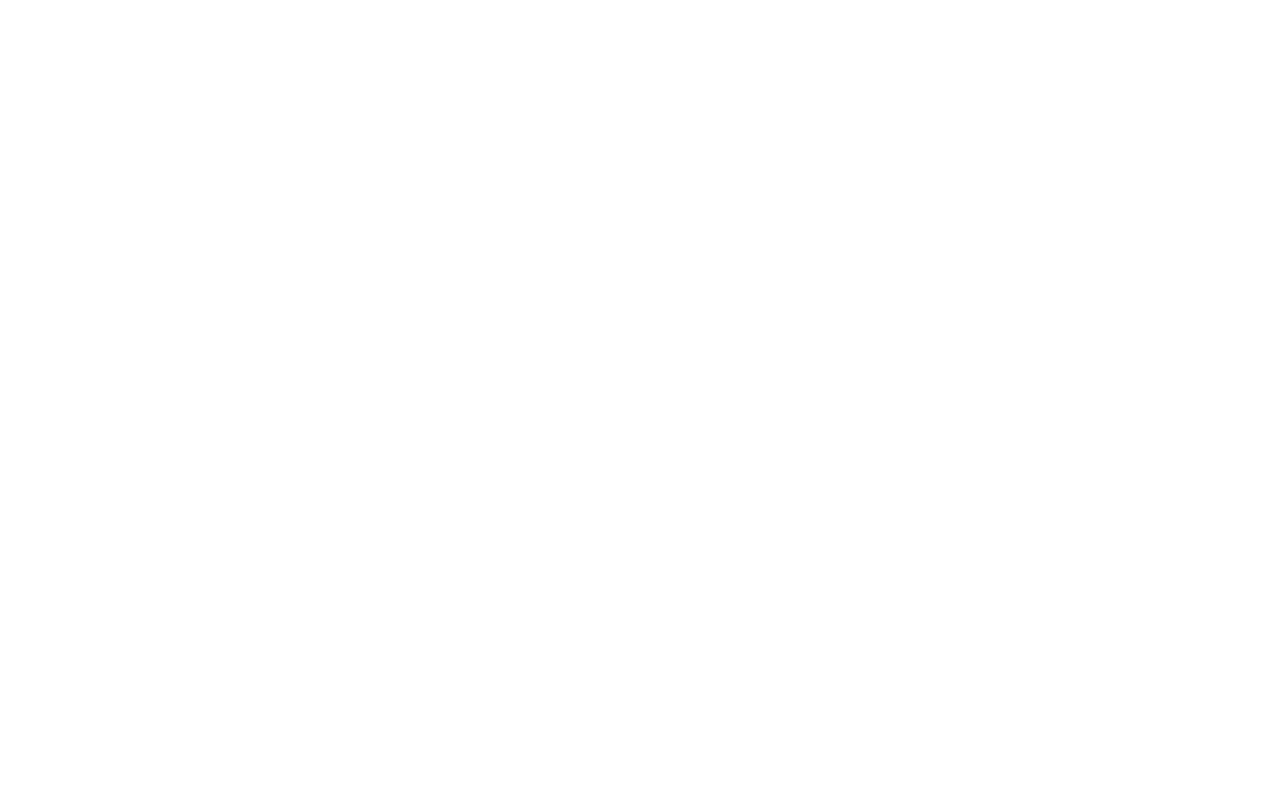
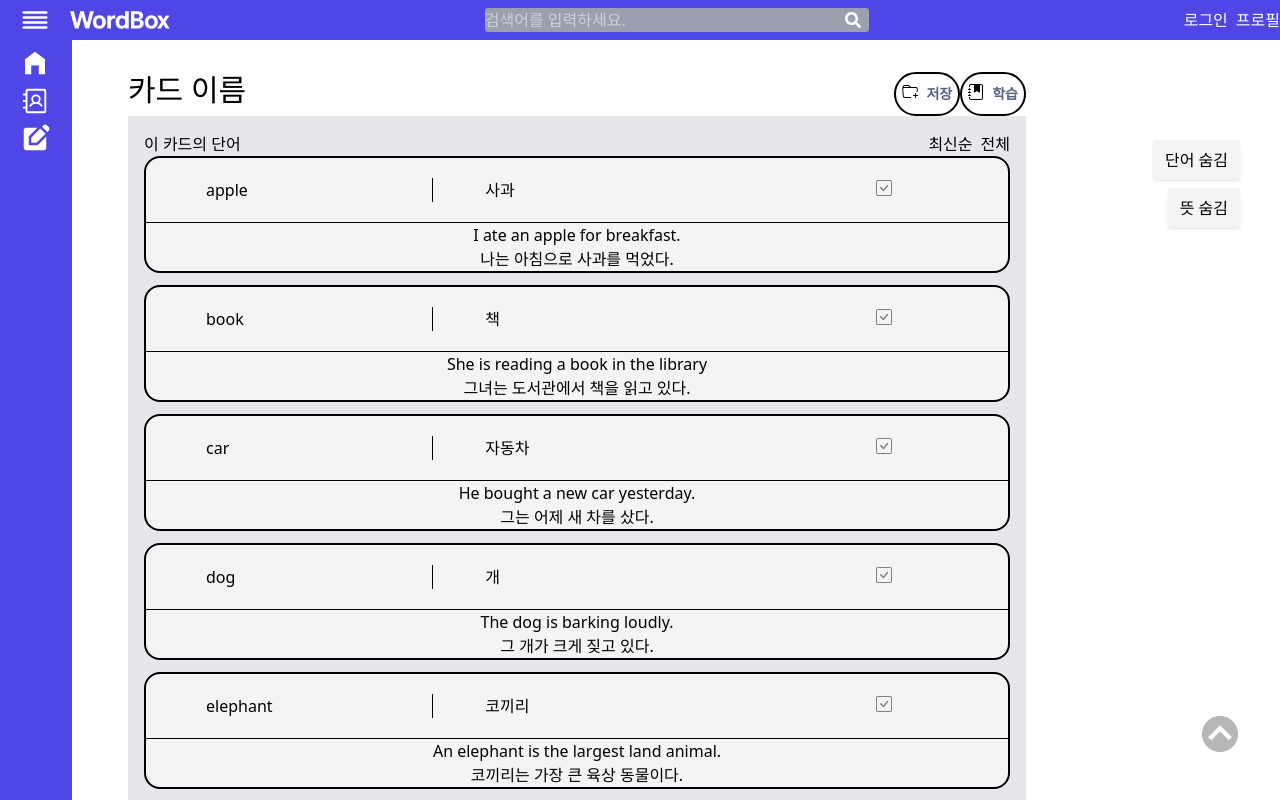
Before and after one commit to DongYeopMe/wordbox, a React (Vite) app in the folder frontend/: page /card in a window 1280 px wide. Before the commit this address had no page. Built offline with nearby package versions, Linux system fonts and the light colour scheme.

Commit message:
cardPage Wireframe 및 voca stubdata column 추가 및 스크롤 탑 버튼 수정

```diff
--- a/frontend/src/App.jsx
+++ b/frontend/src/App.jsx
@@ -2,13 +2,13 @@
 import "./App.css";
 import { BrowserRouter, Routes, Route } from "react-router-dom";
 import Login from "./pages/LoginPage.jsx";
-import Card from "./pages/Card.jsx";
 import Quiz from "./pages/QuizPage.jsx";
 import WordList from "./pages/WordList.jsx";
 import Layout from "./components/common/Layout.jsx";
 import SignupPage from "./pages/SignupPage.jsx";
 import Home from "./pages/HomePage.jsx";
 import LibraryPage from "./pages/LibraryPage.jsx";
+import CardPage from "./pages/CardPage.jsx";
 
 function App() {
   return (
@@ -20,6 +20,7 @@
         <Route path="/wordlist" element={<WordList />} />
         <Route path="/sign-up" element={<SignupPage />} />
         <Route path="/user/name/library" element={<LibraryPage />} />
+        <Route path="/card" element={<CardPage />} />
       </Routes>
     </BrowserRouter>
   );
--- a/frontend/src/components/common/Layout.jsx
+++ b/frontend/src/components/common/Layout.jsx
@@ -18,7 +18,9 @@
           isSidebarOpen={isSidebarOpen}
           outside={outside}
         />
-        <main className="flex-1 overflow-auto bg-white">{children}</main>
+        <main id="content" className="flex-1 overflow-auto bg-white">
+          {children}
+        </main>
       </div>
     </div>
   );
--- /dev/null
+++ b/frontend/src/components/common/Option.jsx
@@ -0,0 +1,56 @@
+import { useState } from "react";
+import TopButtonImg from "../../image/top-button.png";
+function Option({ optionState, setOptionState }) {
+  const toggleOption = (key) => {
+    setOptionState((prev) => {
+      const newState = {
+        word: false,
+        meaning: false,
+      };
+      if (prev[key]) return newState;
+      newState[key] = true;
+      return newState;
+    });
+  };
+
+  const handleTop = () => {
+    const el = document.getElementById("content");
+    if (el) {
+      el.scrollTo({ top: 0, behavior: "smooth" }); // 1차 시도
+      // el.scrollTop = 0; // ← 이건 마지막 강제 fallback 용
+    }
+  };
+  return (
+    <div className="fixed top-35 right-10 z-50 flex flex-col gap-2 items-end">
+      {/* 상단 오른쪽 옵션 버튼 */}
+      <button
+        onClick={() => toggleOption("word")}
+        className={`px-3 py-2 rounded shadow ${
+          optionState.word ? "bg-blue-300" : "bg-gray-100"
+        }`}
+      >
+        {`${optionState.word ? "단어 보기" : "단어 숨김"}`}
+      </button>
+      <button
+        onClick={() => toggleOption("meaning")}
+        className={`px-3 py-2 rounded shadow ${
+          optionState.meaning ? "bg-blue-300" : "bg-gray-100"
+        }`}
+      >
+        {`${optionState.meaning ? "뜻 보기" : "뜻 숨김"}`}
+      </button>
+
+      {/* 하단 오른쪽 탑버튼 */}
+      <div className="fixed bottom-10 right-10 z-50">
+        <button onClick={handleTop}>
+          <img
+            src={TopButtonImg}
+            alt="탑버튼 아이콘"
+            className="w-[40px] h-[40px] hover:bg-gray-400 rounded-full"
+          />
+        </button>
+      </div>
+    </div>
+  );
+}
+export default Option;
--- a/frontend/src/components/home/ScrollToTop.jsx
+++ b/frontend/src/components/home/ScrollToTop.jsx
@@ -1,28 +1,24 @@
 import TopButtonImg from "../../image/top-button.png";
-import "../../styles/ScrollToTop.css"
-export default function ScrollToTop(){
-    const handleTop = () =>{
+export default function ScrollToTop() {
+  const handleTop = () => {
+    console.log("클릭됨"); // 버튼 눌렀는지 확인용
     window.scrollTo({
       top: 0,
       behavior: "smooth",
     });
   };
 
-
-    return(
+  return (
     <>
-            <div className="top-btn-container">
-                <button
-                className="top-btn"
-                onClick={handleTop} // 버튼 클릭시 함수 호출
-                >
+      <div className="">
+        <button className="" onClick={handleTop}>
           <img
             src={TopButtonImg}
             alt="탑버튼 아이콘"
-                style={{ width: "30px", height: "30px" }}
+            className="w-[40px] h-[40px] hover:bg-gray-400 rounded-full"
           />
         </button>
       </div>
     </>
-    )
+  );
 }
--- /dev/null
+++ b/frontend/src/components/home/WordListComponant.jsx
@@ -0,0 +1,89 @@
+import { useState } from "react";
+import stubData from "../../data/voca";
+
+import { BsCheckSquare } from "react-icons/bs";
+function WordListComponant({ optionState }) {
+  const [ischecked, setIsChecked] = useState(false);
+
+  const studyCheck = (id) => {
+    setIsChecked(!ischecked);
+  };
+  return (
+    <div id="content" className="w-full min-h-screen">
+      <div className="bg-gray-200 p-4 ">
+        <div className="">
+          <nav className="flex justify-between">
+            <div>
+              <h2>이 카드의 단어</h2>
+            </div>
+            <div>
+              <nav className="w-full flex flex-row gap-2">
+                <div>
+                  <button>최신순</button>
+                </div>
+                {/* 전체,암기,미암기 */}
+                <div>
+                  <button>전체</button>
+                </div>
+              </nav>
+            </div>
+          </nav>
+          <div className="flex flex-col gap-3">
+            {stubData.map((word) => (
+              <div key={word.id} className="border-2 bg-gray-100 rounded-2xl">
+                <div className="py-5">
+                  <div className="flex flex-row">
+                    <div
+                      id="word"
+                      className={`flex flex-wrap border-r-1 w-2/6 pl-15 pr-5 ${
+                        optionState.word ? "bg-blue-200" : ""
+                      }`}
+                    >
+                      <span className={optionState.word ? "invisible" : ""}>
+                        {word.word}
+                      </span>
+                    </div>
+                    <div
+                      id="meaning"
+                      className={`flex flex-wrap w-3/6 pl-13 ${
+                        optionState.meaning ? "bg-blue-200" : ""
+                      }`}
+                    >
+                      <span className={optionState.meaning ? "invisible" : ""}>
+                        {word.meaning}
+                      </span>
+                    </div>
+                    <div>
+                      <button
+                        onClick={studyCheck}
+                        className="cursor-pointer pl-3"
+                      >
+                        <BsCheckSquare
+                          color={`${ischecked ? "white" : "gray"}`}
+                          className={`${ischecked ? "bg-amber-400" : ""}`}
+                        />
+                      </button>
+                    </div>
+                  </div>
+                </div>
+                <div
+                  id="example"
+                  className="flex flex-col items-center border-t-1 "
+                >
+                  <span className={optionState.word ? "invisible" : ""}>
+                    {word.example}
+                  </span>
+                  <span className={optionState.meaning ? "invisible" : ""}>
+                    {word.exampleMeaning}
+                  </span>
+                </div>
+              </div>
+            ))}
+          </div>
+        </div>
+        <div id="page"></div>
+      </div>
+    </div>
+  );
+}
+export default WordListComponant;
--- a/frontend/src/data/voca.js
+++ b/frontend/src/data/voca.js
@@ -4,61 +4,77 @@
     word: "apple",
     meaning: "사과",
     example: "I ate an apple for breakfast.",
+    exampleMeaning: "나는 아침으로 사과를 먹었다.",
   },
   {
     id: 2,
     word: "book",
     meaning: "책",
     example: "She is reading a book in the library",
+    exampleMeaning: "그녀는 도서관에서 책을 읽고 있다.",
   },
   {
     id: 3,
     word: "car",
     meaning: "자동차",
     example: "He bought a new car yesterday.",
+    exampleMeaning: "그는 어제 새 차를 샀다.",
   },
-  { id: 4, word: "dog", meaning: "개", example: "The dog is barking loudly." },
+  {
+    id: 4,
+    word: "dog",
+    meaning: "개",
+    example: "The dog is barking loudly.",
+    exampleMeaning: "그 개가 크게 짖고 있다.",
+  },
   {
     id: 5,
     word: "elephant",
     meaning: "코끼리",
     example: "An elephant is the largest land animal.",
+    exampleMeaning: "코끼리는 가장 큰 육상 동물이다.",
   },
   {
     id: 6,
     word: "flower",
     meaning: "꽃",
     example: "She received a flower bouquet as a gift.",
+    exampleMeaning: "그녀는 선물로 꽃다발을 받았다.",
   },
   {
     id: 7,
     word: "house",
     meaning: "집",
     example: "They built a new house in the countryside.",
+    exampleMeaning: "그들은 시골에 새 집을 지었다.",
   },
   {
     id: 8,
     word: "jump",
     meaning: "뛰다",
     example: "The children like to jump on the trampoline.",
+    exampleMeaning: "아이들은 트램펄린에서 뛰는 것을 좋아한다.",
   },
   {
     id: 9,
     word: "kite",
     meaning: "연",
     example: "We flew a kite at the park.",
+    exampleMeaning: "우리는 공원에서 연을 날렸다.",
   },
   {
     id: 10,
     word: "love",
     meaning: "사랑하다",
     example: "I love spending time with my family.",
+    exampleMeaning: "나는 가족과 시간을 보내는 것을 좋아한다.",
   },
   {
     id: 11,
     word: "last",
     meaning: "마지막",
     example: "I love spending time with my family.",
+    exampleMeaning: "나는 가족과 시간을 보내는 것을 좋아한다.",
   },
 ];
 
--- a/frontend/src/pages/CardPage.jsx
+++ b/frontend/src/pages/CardPage.jsx
@@ -1,7 +1,89 @@
-import React from "react";
+import React, { useState } from "react";
+import Layout from "../components/common/Layout";
+import Option from "../components/common/Option";
+import {
+  BsFolderMinus,
+  BsFolderPlus,
+  BsJournal,
+  BsJournalBookmarkFill,
+} from "react-icons/bs";
+import stubData from "../data/voca";
+import WordListComponant from "../components/home/WordListComponant";
+//모달창?
+// 문제 : 주관식 (객관식 추후 추가)
+// 학습 : 단어 카드, 뜻or단어 숨기기
+function CardPage() {
+  const [isStudying, setIsStudying] = useState(false);
+  const [isInMyDirectory, setIsInMyDirectory] = useState(false);
+  const [optionState, setOptionState] = useState({
+    word: false,
+    meaning: false,
+  });
 
-function CardPage(props) {
-  return <div></div>;
+  let Studying;
+  let Adding;
+  if (isStudying) {
+    Studying = (
+      <>
+        <BsJournal />
+        <span className="ml-2 text-sm font-bold text-[#586380]">빼기</span>
+      </>
+    );
+  } else {
+    Studying = (
+      <>
+        <BsJournalBookmarkFill />
+        <span className="ml-2 text-sm font-bold text-[#586380]">학습</span>
+      </>
+    );
+  }
+  if (isInMyDirectory) {
+    Adding = (
+      <>
+        <BsFolderMinus />
+        <span className="ml-2 text-sm font-bold text-[#586380]">삭제</span>
+      </>
+    );
+  } else {
+    Adding = (
+      <>
+        <BsFolderPlus />
+        <span className="ml-2 text-sm font-bold text-[#586380]">저장</span>
+      </>
+    );
+  }
+  return (
+    <Layout>
+      <div className="py-8 px-10 h-screen">
+        <div className="min-w-[670px] max-w-[930px]">
+          <div className="px-4">
+            <div id="header">
+              <div className="flex justify-between">
+                <div>
+                  <h1 className="text-3xl">카드 이름</h1>
+                </div>
+                {/* 저장및 카드 학습 버튼 */}
+                <div className="flex flex-row">
+                  <div className="border-2 rounded-3xl">
+                    <button className="flex flex-row px-[6px] py-[10px]">
+                      {Adding}
+                    </button>
+                  </div>
+                  <div className="border-2 rounded-3xl">
+                    <button className="flex flex-row px-[6px] py-[10px]">
+                      {Studying}
+                    </button>
+                  </div>
+                </div>
+              </div>
+            </div>
+            <WordListComponant optionState={optionState} />
+          </div>
+        </div>
+      </div>
+      <Option optionState={optionState} setOptionState={setOptionState} />
+    </Layout>
+  );
 }
 
 export default CardPage;
--- a/frontend/src/styles/ScrollToTop.css
+++ /dev/null
@@ -1,24 +0,0 @@
-.top-btn-container {
-    position: fixed;
-    width: 100%;
-    bottom: 13%;
-    right: 10%;
-    z-index: 1000;
-}
-
-
-.top-btn {
-    position: absolute;
-    border: 0;
-    background: transparent;
-    position: absolute;
-    top: 0;
-    right: 0;
-    cursor: pointer;
-}
-
-
-.top-btn:focus {
-    border: none;
-    outline: none;
-}
```
Also changed, not shown: frontend/src/data/categoryStub.js (deleted, +0 -11 lines). Lines whose indentation alone changed are shown as unchanged.
